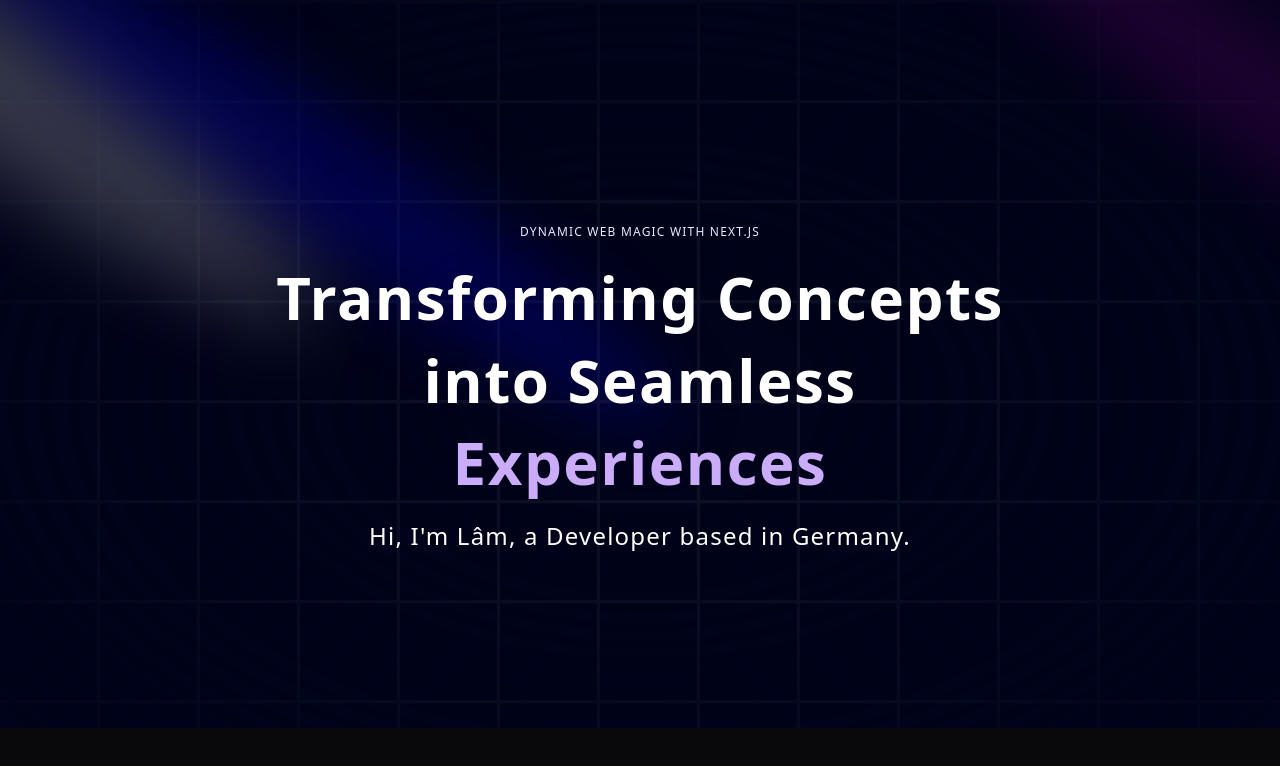
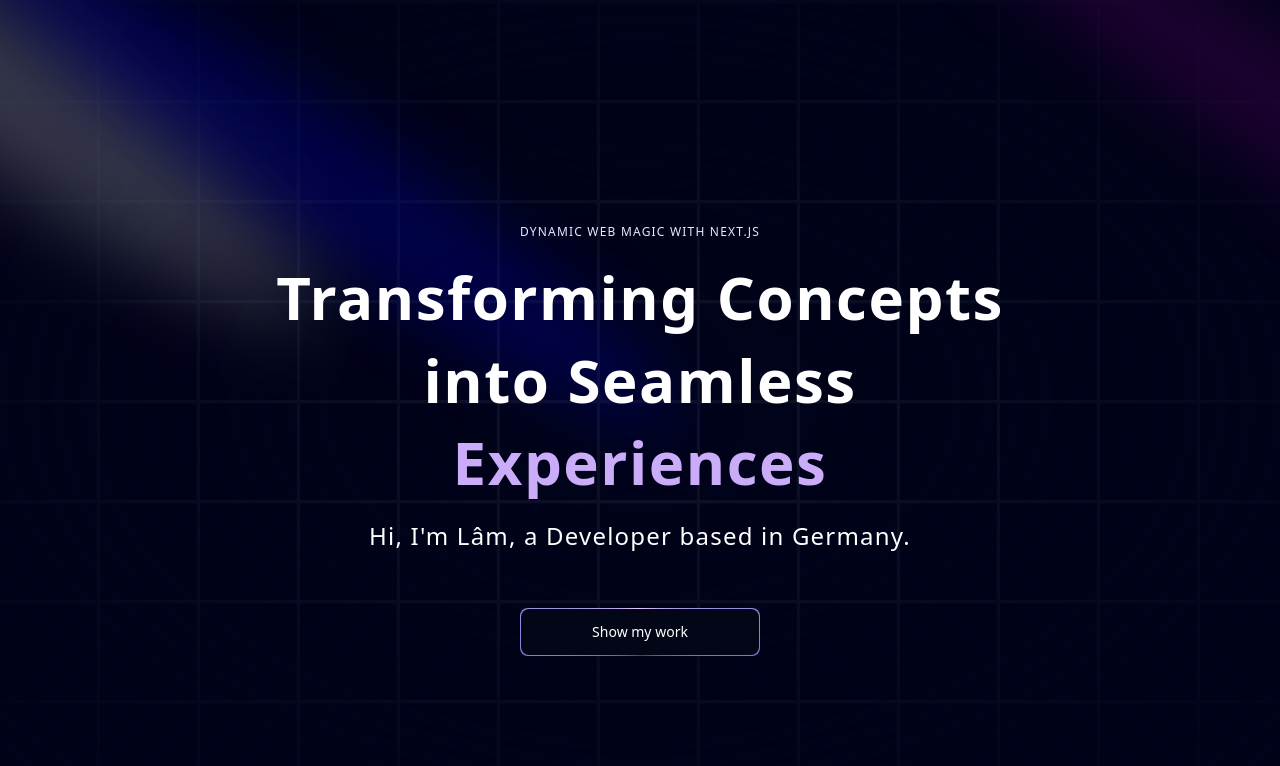
Before and after one commit to NotAisu/portfolio, a Next.js app in the folder projekt/: page / in a window 1280 px wide. Shown: the top 766 px of the page. Built offline with nearby package versions, Linux system fonts and the light colour scheme.

Commit message:
added Magicbutton

```diff
--- a/projekt/components/Hero.tsx
+++ b/projekt/components/Hero.tsx
@@ -1,6 +1,7 @@
 import React from 'react'
 import { Spotlight } from './ui/Spotlight'
 import { TextGenerateEffect } from './ui/text-generate-effect'
+import MagicButton from './ui/MagicButton'
 
 const Hero = () => {
   return (
@@ -28,6 +29,13 @@
               <p className="text-center md:tracking-wider mb-4 text-sm md:text-lg lg:text-2xl">
                 Hi, I&apos;m Lâm, a Developer based in Germany.
               </p>
+
+                <a href="#about">
+
+              <MagicButton
+                title="Show my work"
+              />
+                </a>
             </div>
         </div>
     </div>
--- /dev/null
+++ b/projekt/components/ui/MagicButton.tsx
@@ -0,0 +1,24 @@
+import React from 'react'
+
+const MagicButton = ({
+    title, icon, position, handleClick, otherClasses
+}: {
+    title: string;
+    icon: React.ReactNode;
+    position: string;
+    handleClick?: () => void;
+    otherClasses?: string;
+}) => {
+  return (
+    <button className="relative inline-flex h-12 w-full overflow-hidden rounded-lg p-[1px] focus:outline-none md:w-60 md:mt-10">
+        <span className="absolute inset-[-1000%] animate-[spin_2s_linear_infinite] bg-[conic-gradient(from_90deg_at_50%_50%,#E2CBFF_0%,#393BB2_50%,#E2CBFF_100%)]" />
+        <span className={`inline-flex h-full w-full cursor-pointer items-center justify-center rounded-lg bg-slate-950 px-7 text-sm font-medium text-white backdrop-blur-3xl ${otherClasses}`}>
+        {position === "left" && icon}
+        {title}
+        {position === "right" && icon}
+        </span>
+  </button>
+  )
+}
+
+export default MagicButton
```
Also changed, not shown: projekt/app/layout.tsx (indentation only).
